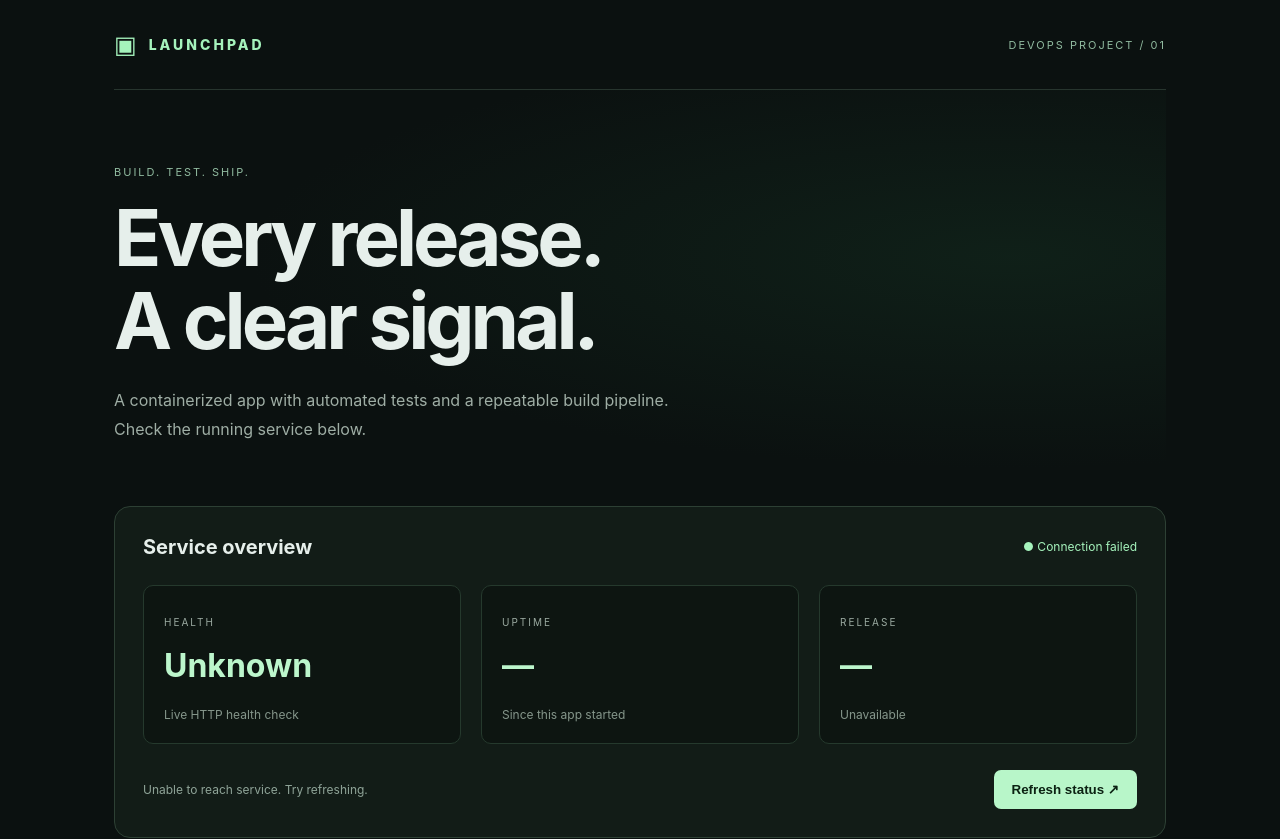
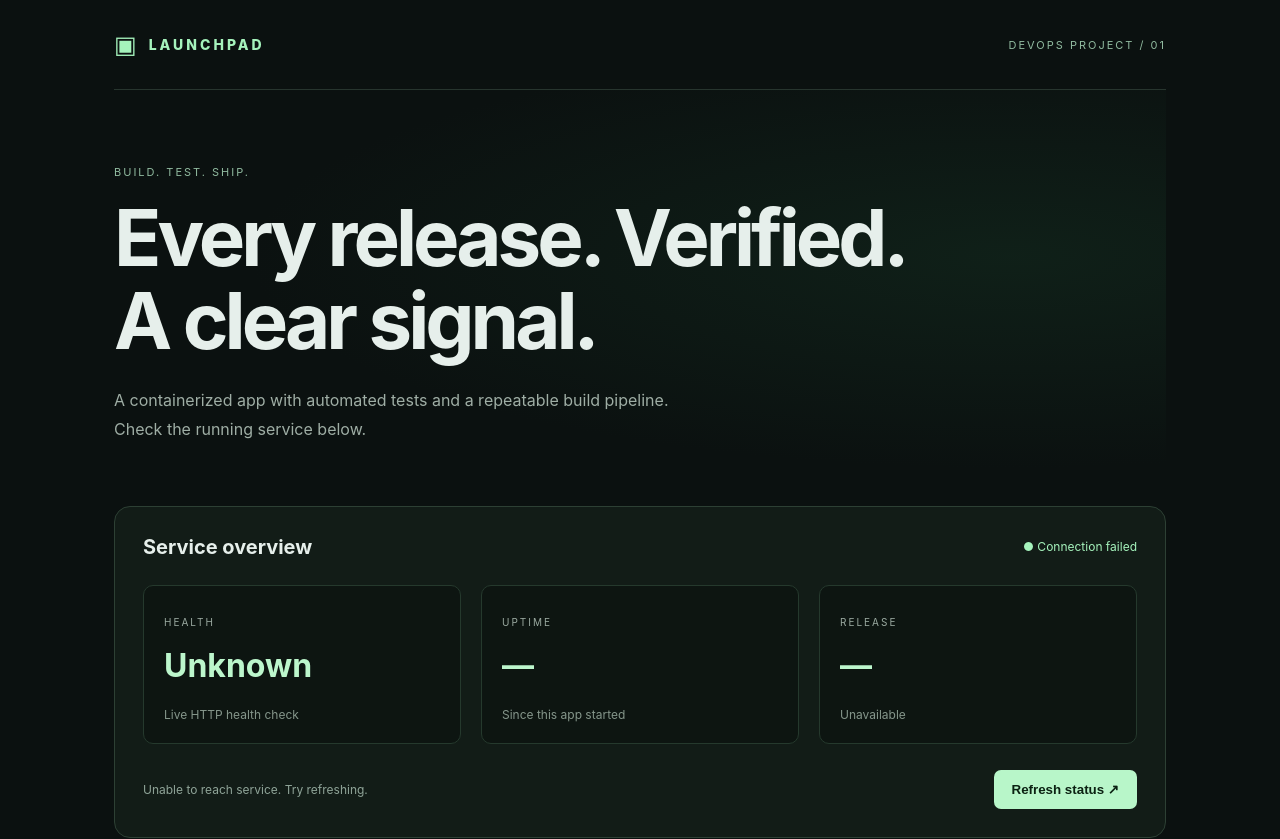
Before and after one commit to ibrahim0312/devops-launchpad, a website: page public/index.html in a window 1280 px wide. Shown: the top 839 px of the page. Drawn offline with Linux system fonts and the light colour scheme; no server answers.

Commit message:
Verify automatic deployment

```diff
--- a/public/index.html
+++ b/public/index.html
@@ -3,7 +3,7 @@
 <head><meta charset="utf-8"><meta name="viewport" content="width=device-width, initial-scale=1"><title>DevOps Launchpad</title><link rel="stylesheet" href="/style.css"><script src="/app.js" defer></script></head>
 <body><main>
 <header><a class="brand" href="/">▣ <span>LAUNCHPAD</span></a><span class="tag">DEVOPS PROJECT / 01</span></header>
-<section class="hero"><p class="eyebrow">BUILD. TEST. SHIP.</p><h1>Every release.<br>A clear signal.</h1><p class="intro">A containerized app with automated tests and a repeatable build pipeline. Check the running service below.</p></section>
+<section class="hero"><p class="eyebrow">BUILD. TEST. SHIP.</p><h1>Every release. Verified.<br>A clear signal.</h1><p class="intro">A containerized app with automated tests and a repeatable build pipeline. Check the running service below.</p></section>
 <section class="dashboard" aria-label="Live service status">
 <div class="section-title"><h2>Service overview</h2><span id="connection" role="status">Connecting…</span></div>
 <div class="metrics"><article><p>HEALTH</p><h3 id="health">—</h3><small>Live HTTP health check</small></article><article><p>UPTIME</p><h3 id="uptime">—</h3><small>Since this app started</small></article><article><p>RELEASE</p><h3 id="version">—</h3><small id="environment">Environment loading</small></article></div>
```
